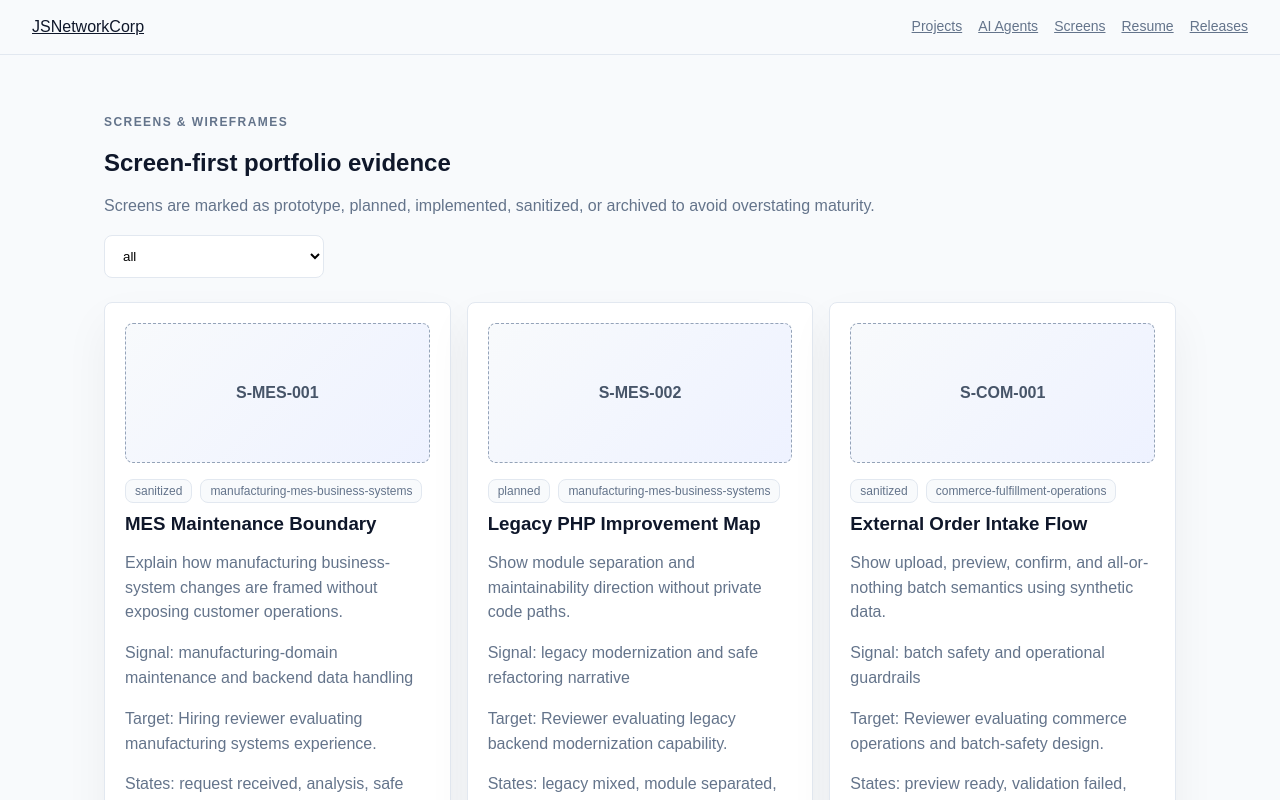
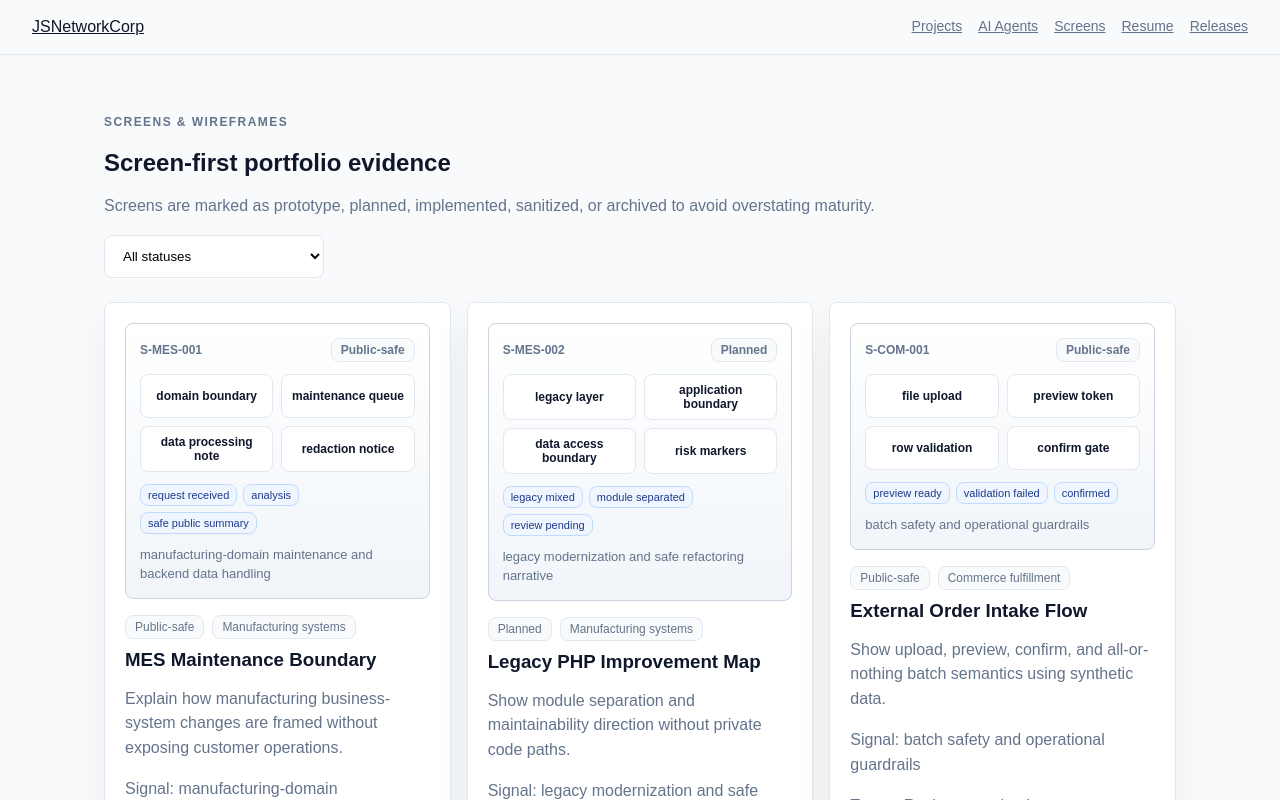
Before and after one commit to tomtomjskim/jsnetworkcorp-portfolio, a Next.js app: page /screens in a window 1280 px wide. Shown: the top 800 px of the page. Built offline with nearby package versions, Linux system fonts and the light colour scheme.

Commit message:
polish: improve v1 public evidence pages

```diff
--- a/src/app/globals.css
+++ b/src/app/globals.css
@@ -13,6 +13,7 @@ main { max-width: 1120px; margin: 0 auto; padding: 48px 24px; }
 .actions a, button { border: 1px solid var(--accent); border-radius: 8px; padding: 10px 16px; text-decoration: none; background: var(--accent); color: #fff; }
 .toolbar { display: flex; gap: 12px; margin: 20px 0 24px; flex-wrap: wrap; }
 input, select { border: 1px solid var(--line); border-radius: 8px; background: #fff; padding: 12px 14px; min-width: 220px; }
+.visuallyHidden { position: absolute; width: 1px; height: 1px; padding: 0; margin: -1px; overflow: hidden; clip: rect(0, 0, 0, 0); white-space: nowrap; border: 0; }
 .grid { display: grid; grid-template-columns: repeat(auto-fit, minmax(260px, 1fr)); gap: 16px; }
 .grid.compact { grid-template-columns: repeat(auto-fit, minmax(220px, 1fr)); }
 .card { background: var(--card); border: 1px solid var(--line); border-radius: 8px; padding: 20px; box-shadow: 0 20px 45px rgba(15,23,42,.05); }
@@ -24,6 +25,13 @@ input, select { border: 1px solid var(--line); border-radius: 8px; background: #
 .badge { display: inline-flex; border: 1px solid var(--line); border-radius: 8px; padding: 4px 9px; color: var(--muted); font-size: 12px; background: #f8fafc; }
 .muted { color: var(--muted); }
 .wireframeBox { display: grid; place-items: center; height: 140px; border: 1px dashed #94a3b8; border-radius: 8px; color: #475569; background: linear-gradient(135deg, #f8fafc, #eef2ff); font-weight: 700; margin-bottom: 16px; }
+.screenEvidence { display: grid; gap: 12px; min-height: 190px; border: 1px solid #cbd5e1; border-radius: 8px; padding: 14px; margin-bottom: 16px; background: linear-gradient(180deg, #ffffff, #f1f5f9); }
+.screenEvidenceHeader { display: flex; align-items: center; justify-content: space-between; gap: 10px; color: var(--muted); font-size: 12px; font-weight: 700; }
+.screenEvidenceFlow { display: grid; grid-template-columns: repeat(2, minmax(0, 1fr)); gap: 8px; }
+.screenEvidenceFlow span { min-height: 44px; display: grid; place-items: center; border: 1px solid var(--line); border-radius: 8px; padding: 8px; background: #fff; color: var(--fg); font-size: 12px; font-weight: 700; text-align: center; }
+.screenEvidenceStates { display: flex; flex-wrap: wrap; gap: 6px; }
+.screenEvidenceStates span { border: 1px solid #bfdbfe; border-radius: 8px; padding: 4px 7px; background: #eff6ff; color: #1e3a8a; font-size: 11px; }
+.screenEvidence p { margin: 0; color: var(--muted); font-size: 13px; line-height: 1.45; }
 .detail { display: grid; gap: 18px; }
 .split { display: grid; grid-template-columns: repeat(auto-fit, minmax(280px, 1fr)); gap: 16px; }
 .screenMeta { display: grid; gap: 10px; margin: 16px 0 0; }
--- /dev/null
+++ b/src/components/ScreenEvidence.tsx
@@ -0,0 +1,28 @@
+import type { ScreenSpec } from '@/lib/types';
+import { screenStatusLabels } from '@/lib/labels';
+import { StatusBadge } from './StatusBadge';
+
+export function ScreenEvidence({ screen }: { screen: ScreenSpec }) {
+  const primaryComponents = screen.components.slice(0, 4);
+  const primaryStates = screen.states.slice(0, 4);
+
+  return (
+    <div className="screenEvidence" aria-label={`${screen.title} public-safe screen evidence`}>
+      <div className="screenEvidenceHeader">
+        <span>{screen.id}</span>
+        <StatusBadge>{screenStatusLabels[screen.status]}</StatusBadge>
+      </div>
+      <div className="screenEvidenceFlow">
+        {primaryComponents.map((component) => (
+          <span key={component}>{component}</span>
+        ))}
+      </div>
+      <div className="screenEvidenceStates">
+        {primaryStates.map((state) => (
+          <span key={state}>{state}</span>
+        ))}
+      </div>
+      <p>{screen.engineeringSignal}</p>
+    </div>
+  );
+}
--- a/src/components/ScreenGallery.tsx
+++ b/src/components/ScreenGallery.tsx
@@ -2,6 +2,9 @@
 
 import { useMemo, useState } from 'react';
 import type { ScreenSpec, ScreenStatus } from '@/lib/types';
+import { familyLabels, screenStatusLabels } from '@/lib/labels';
+import { projects } from '@/lib/data';
+import { ScreenEvidence } from './ScreenEvidence';
 import { StatusBadge } from './StatusBadge';
 
 const statuses: Array<ScreenStatus | 'all'> = ['all', 'implemented', 'prototype', 'planned', 'sanitized', 'archived'];
@@ -9,19 +12,28 @@ const statuses: Array<ScreenStatus | 'all'> = ['all', 'implemented', 'prototype'
 export function ScreenGallery({ screens }: { screens: ScreenSpec[] }) {
   const [status, setStatus] = useState<ScreenStatus | 'all'>('all');
   const visible = useMemo(() => status === 'all' ? screens : screens.filter((screen) => screen.status === status), [screens, status]);
+  const projectFamilyBySlug = useMemo(() => new Map(projects.map((project) => [project.slug, project.family])), []);
 
   return (
     <section>
       <div className="toolbar">
-        <select value={status} onChange={(event) => setStatus(event.target.value as ScreenStatus | 'all')}>
-          {statuses.map((item) => <option key={item} value={item}>{item}</option>)}
-        </select>
+        <label>
+          <span className="visuallyHidden">Filter by screen status</span>
+          <select value={status} onChange={(event) => setStatus(event.target.value as ScreenStatus | 'all')}>
+            {statuses.map((item) => (
+              <option key={item} value={item}>{item === 'all' ? 'All statuses' : screenStatusLabels[item]}</option>
+            ))}
+          </select>
+        </label>
       </div>
       <div className="grid">
         {visible.map((screen) => (
           <article className="card" key={screen.id}>
-            <div className="wireframeBox">{screen.id}</div>
-            <div className="cardMeta"><StatusBadge>{screen.status}</StatusBadge><StatusBadge>{screen.project}</StatusBadge></div>
+            <ScreenEvidence screen={screen} />
+            <div className="cardMeta">
+              <StatusBadge>{screenStatusLabels[screen.status]}</StatusBadge>
+              <StatusBadge>{familyLabels[projectFamilyBySlug.get(screen.project) ?? 'product-engineering']}</StatusBadge>
+            </div>
             <h3>{screen.title}</h3>
             <p>{screen.purpose}</p>
             <p className="muted">Signal: {screen.engineeringSignal}</p>
--- a/src/lib/data.ts
+++ b/src/lib/data.ts
@@ -8,7 +8,7 @@ export const projects: Project[] = [
     summary: 'PHP/Laravel/MySQL business-system experience around manufacturing production management, maintenance, and on-premise operations.',
     stack: ['PHP', 'Laravel', 'MySQL', 'MES', 'On-Premise'],
     publicStatus: 'sanitized',
-    status: 'PF-v0.6.0 content-model case',
+    status: 'Public-safe case study',
     problem: 'Manufacturing business systems need stable maintenance, clear data handling, and domain-aware changes without exposing customer operations.',
     approach: 'Present the work as sanitized MES and business-system experience focused on backend maintenance, data processing, and gradual legacy improvement.',
     publicEvidence: [
@@ -22,7 +22,7 @@ export const projects: Project[] = [
     ],
     verification: ['resume raw data reviewed', 'public claim wording downgraded to non-metric form', 'customer identifiers excluded'],
     screens: ['S-MES-001', 'S-MES-002'],
-    nextMilestone: 'Add a public-safe architecture diagram for MES maintenance and data-flow boundaries.'
+    nextMilestone: 'MES maintenance, legacy PHP, and public-safe data-flow boundaries.'
   },
   {
     slug: 'commerce-fulfillment-operations',
@@ -31,7 +31,7 @@ export const projects: Project[] = [
     summary: 'Sanitized seller commerce and logistics operations case covering product, inbound, inventory, external order, outbound, dashboard, and fulfillment integration themes.',
     stack: ['PHP', 'MySQL', 'Commerce Operations', 'OMS', 'Signed API', 'Idempotency'],
     publicStatus: 'sanitized',
-    status: 'PF-v0.6.0 content-model case',
+    status: 'Public-safe case study',
     problem: 'Seller operations can fragment across inbound, inventory, external order intake, outbound processing, and fulfillment tracking unless the integration model is explicit.',
     approach: 'Use a public-safe architecture narrative: canonical order normalization, all-or-nothing batch handling, signed integration, masked payloads, and read-only synchronization verification.',
     publicEvidence: [
@@ -45,7 +45,7 @@ export const projects: Project[] = [
     ],
     verification: ['private evidence reviewed outside public repo', 'public-safe one-pager added', 'redaction boundary documented'],
     screens: ['S-COM-001', 'S-COM-002', 'S-COM-003'],
-    nextMilestone: 'Convert this case into a structured project page with problem, architecture, reliability, and boundary sections.'
+    nextMilestone: 'Order intake, fulfillment dispatch, idempotency, and read-only reconciliation.'
   },
   {
     slug: 'live-commerce-architecture-direction',
@@ -54,7 +54,7 @@ export const projects: Project[] = [
     summary: 'Portfolio-adjacent architecture direction for extending commerce operations into live sales channels without claiming a completed production integration.',
     stack: ['WebRTC', 'SFU', 'LiveKit', 'Realtime UX', 'Commerce Channel'],
     publicStatus: 'sanitized',
-    status: 'architecture direction',
+    status: 'Architecture direction',
     problem: 'A live sales channel needs realtime media, chat, product exposure, order handoff, moderation, and fulfillment boundaries to fit existing commerce operations.',
     approach: 'Describe live-commerce as a channel-extension architecture that can reuse product, order, fulfillment, and reconciliation boundaries from the commerce operations model.',
     publicEvidence: [
@@ -68,7 +68,7 @@ export const projects: Project[] = [
     ],
     verification: ['architecture direction preserved', 'completion claim removed', 'synthetic screen boundary retained'],
     screens: ['S-LC-001', 'S-LC-002', 'S-LC-003'],
-    nextMilestone: 'Add a sequence diagram for live session to order-handoff boundaries using synthetic data only.'
+    nextMilestone: 'Realtime commerce channel boundaries without claiming completed production integration.'
   },
   {
     slug: 'ai-assisted-development-workflow',
@@ -77,7 +77,7 @@ export const projects: Project[] = [
     summary: 'Workflow case for AI-assisted documentation, review, test planning, version management, and public/private knowledge boundaries.',
     stack: ['Markdown', 'Git', 'LLM Context', 'Review Workflow', 'Release Notes'],
     publicStatus: 'public',
-    status: 'governance case',
+    status: 'Workflow governance case',
     problem: 'Generated notes, AI-assisted code review, and resume data need trust levels, redaction rules, and version management before they are used in resumes or public portfolio pages.',
     approach: 'Show a public-safe workflow from raw/private evidence through reviewed claims, sanitized public content, and protected interview-kit generation.',
     publicEvidence: [
@@ -91,7 +91,7 @@ export const projects: Project[] = [
     ],
     verification: ['goal and workflow documents added', 'content boundary reviewed', 'public/private split documented'],
     screens: ['S-AI-001', 'S-AI-002'],
-    nextMilestone: 'Add a public-safe workflow diagram for claim review and interview-kit handoff.'
+    nextMilestone: 'Claim review, redaction, versioning, and protected interview-kit handoff.'
   },
   {
     slug: 'db-mcp-safety-boundary',
@@ -100,7 +100,7 @@ export const projects: Project[] = [
     summary: 'Safe multi-database MCP workflow pattern for agent-assisted schema and query analysis.',
     stack: ['MCP', 'Database', 'Query Validation', 'Security Boundary'],
     publicStatus: 'sanitized',
-    status: 'safety-boundary case',
+    status: 'Safety boundary case',
     problem: 'Agent database access must be constrained by read-only policy, schema visibility, query validation, and human review.',
     approach: 'Use synthetic connection registry and query validation screens to show safety boundaries without exposing real schemas or logs.',
     publicEvidence: [
@@ -112,9 +112,9 @@ export const projects: Project[] = [
       'No database URLs, credentials, real table names, customer schemas, or query logs.',
       'Connection names and schemas remain abstracted into public-safe examples.'
     ],
-    verification: ['read-only boundary pending recheck', 'secret values excluded', 'synthetic examples only'],
+    verification: ['read-only boundary described at public-safe level', 'secret values excluded', 'synthetic examples only'],
     screens: ['S-MCP-001', 'S-MCP-002'],
-    nextMilestone: 'Add public-safe schema browser screen after the read-only boundary is reverified.'
+    nextMilestone: 'Read-only query validation and human-review boundaries for database-assisted workflows.'
   }
 ];
 
--- /dev/null
+++ b/src/lib/labels.ts
@@ -0,0 +1,26 @@
+import type { ProjectFamily, PublicStatus, ScreenStatus } from './types';
+
+export const familyLabels: Record<ProjectFamily, string> = {
+  'manufacturing-systems': 'Manufacturing systems',
+  'commerce-fulfillment': 'Commerce fulfillment',
+  'product-engineering': 'Product engineering',
+  'architecture-direction': 'Architecture direction',
+  'ai-workflow-agent-tooling': 'AI workflow',
+  'infra-mcp-safety': 'MCP safety',
+  'legacy-modernization': 'Legacy modernization'
+};
+
+export const publicStatusLabels: Record<PublicStatus, string> = {
+  public: 'Public',
+  sanitized: 'Public-safe',
+  private: 'Private',
+  excluded: 'Excluded'
+};
+
+export const screenStatusLabels: Record<ScreenStatus, string> = {
+  implemented: 'Implemented',
+  prototype: 'Prototype',
+  planned: 'Planned',
+  sanitized: 'Public-safe',
+  archived: 'Archived'
+};
```
Also changed, not shown: src/app/projects/[slug]/page.tsx (+6 -4 lines), src/components/ProjectCard.tsx (+4 -3 lines), src/components/ProjectExplorer.tsx (+13 -4 lines).
